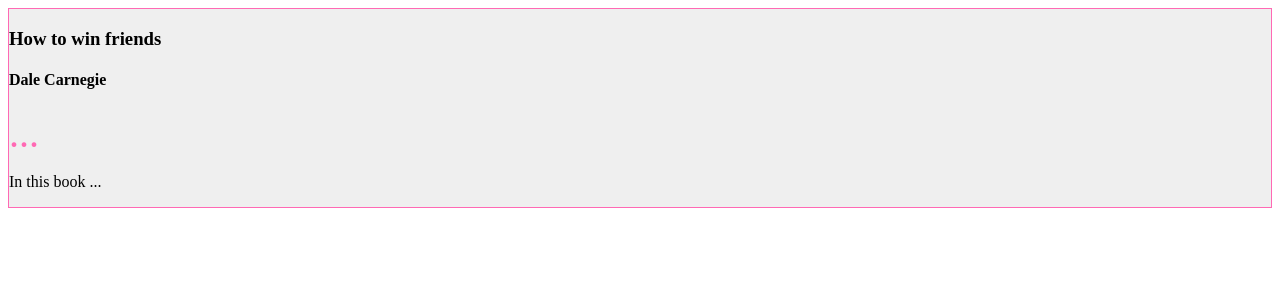
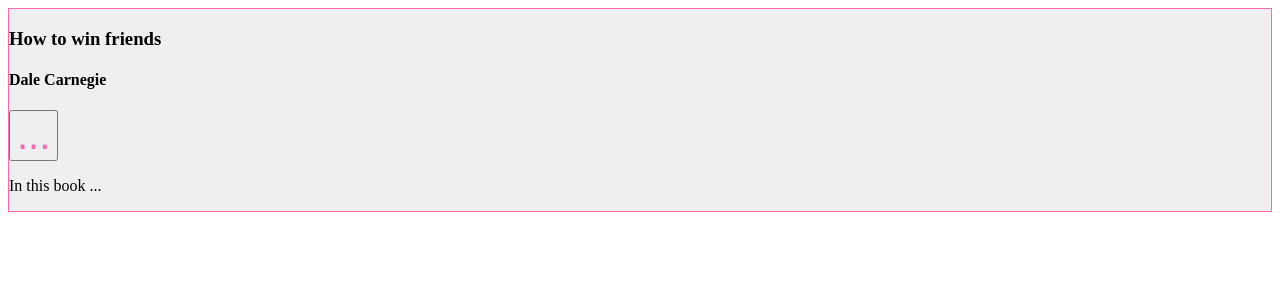
Before and after one commit to web-dave/REMOTE-WORKSHOP, an Angular app: page / in a window 1280 px wide. Shown: the top 300 px of the page. Built offline with nearby package versions, Linux system fonts and the light colour scheme.

Commit message:
Output binding

```diff
--- a/src/app/app.component.html
+++ b/src/app/app.component.html
@@ -1 +1,4 @@
-<app-book-card [content]="book"></app-book-card>
+<app-book-card
+  [content]="book"
+  (detailsClick)="navigateToDetails($event)"
+></app-book-card>
--- a/src/app/app.component.ts
+++ b/src/app/app.component.ts
@@ -1,4 +1,5 @@
 import { Component } from '@angular/core';
+import { IBook } from './book.interface';
 
 @Component({
   selector: 'app-root',
@@ -8,9 +9,13 @@ import { Component } from '@angular/core';
 export class AppComponent {
   title = 'bookmonkey-client';
   foo = 'Bar';
-  book = {
+  book: IBook = {
     title: 'How to win friends',
     author: 'Dale Carnegie',
     abstract: 'In this book ...',
   };
+
+  navigateToDetails(data: IBook) {
+    console.log('Data:', data);
+  }
 }
--- a/src/app/book-card/book-card.component.html
+++ b/src/app/book-card/book-card.component.html
@@ -1,9 +1,6 @@
 <h3>{{ content.title }}</h3>
 <h4>{{ content.author }}</h4>
-<a [style]="customStyles">...</a>
+<button (click)="handleDetailClick($event)" [style]="customStyles">...</button>
 <p>
   {{ content.abstract }}
 </p>
-<!--
-... link, abstract ...
--->
--- a/src/app/book-card/book-card.component.ts
+++ b/src/app/book-card/book-card.component.ts
@@ -1,4 +1,5 @@
-import { Component, Input, OnInit } from '@angular/core';
+import { Component, EventEmitter, Input, OnInit, Output } from '@angular/core';
+import { IBook } from '../book.interface';
 
 @Component({
   selector: 'app-book-card',
@@ -6,7 +7,8 @@ import { Component, Input, OnInit } from '@angular/core';
   styleUrls: ['./book-card.component.scss'],
 })
 export class BookCardComponent implements OnInit {
-  @Input() content: any;
+  @Input() content: IBook = { title: '', abstract: '', author: '' };
+  @Output() detailsClick = new EventEmitter<IBook>();
   customStyles = {
     color: 'hotpink',
     fontSize: '40px',
@@ -16,4 +18,9 @@ export class BookCardComponent implements OnInit {
   ngOnInit(): void {
     console.log(this.content);
   }
+
+  handleDetailClick(event: MouseEvent) {
+    console.log(event.target, (event.target as HTMLButtonElement).innerText);
+    this.detailsClick.emit(this.content);
+  }
 }
--- /dev/null
+++ b/src/app/book.interface.ts
@@ -0,0 +1,5 @@
+export interface IBook {
+  title: string;
+  author: string;
+  abstract: string;
+}
```
